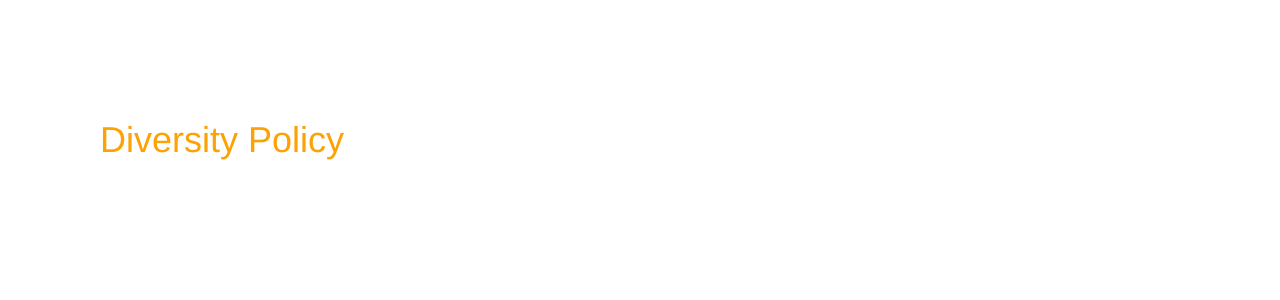
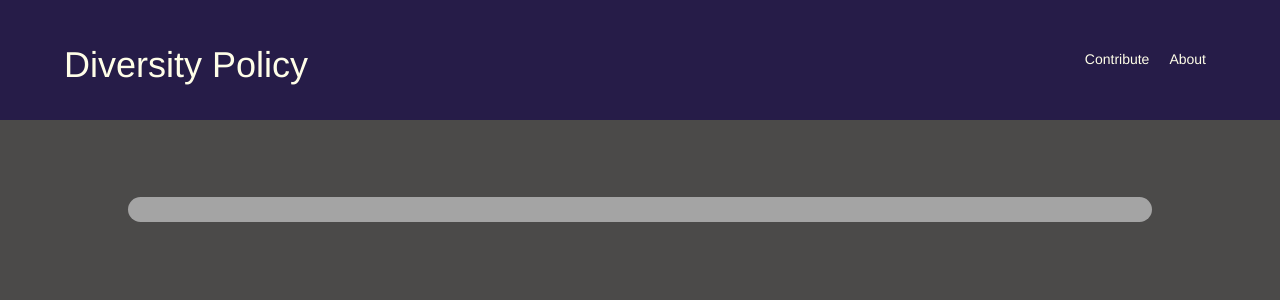
Before and after one commit to nickcirone/divpolicy, a Django app: page / in a window 1280 px wide. Shown: the top 300 px of the page. Run offline with Django 3.2, Linux system fonts and the light colour scheme; tables that the repository leaves empty hold one stand-in row (values such as "Sample post"); some libraries are stand-ins or nearby versions.

Commit message:
style changes to blog template

```diff
--- a/blog/static/css/blog.css
+++ b/blog/static/css/blog.css
@@ -1,7 +1,62 @@
 body {
-    padding: 100px;
+    background-color: #4b4a49;
 }
 
-h1 a {
-    color: #FCA205;
+#content_div {
+    padding-top: 6%;
+    display: flex;
+    flex-direction: column;
+    align-items: center;
 }
+
+#post_container {
+    width: 80%;
+    height: 80%;
+    display: flex;
+    justify-content: center;
+    flex-direction: column;
+    border-radius: 20px;
+    background-color: #a4a4a4;
+    padding-bottom: 25px;
+}
+
+#banner {
+    display: flex;
+    align-items: center;
+    justify-content: space-between;
+    flex-direction: row;
+    width: 100%;
+    height: 120px;
+    background-color: rgba(24, 11, 72, 0.72);
+}
+
+#banner_title {
+    padding-left: 5%;
+    display: flex;
+    flex-wrap: nowrap;
+}
+
+#banner #site_head {
+    color: #fffee8;
+}
+
+#banner_links {
+    padding-right: 5%;
+    display: flex;
+    flex-direction: row;
+}
+
+#banner_links a {
+    padding: 10px;
+    color: #fffee8;
+}
+
+.blog_post {
+    padding-top: 20px;
+    padding-left: 24px;
+    padding-right: 24px;
+}
+
+.blog_post h2 a {
+    color: rgb(213, 212, 214);
+}
--- a/blog/templates/blog/post_list.html
+++ b/blog/templates/blog/post_list.html
@@ -9,17 +9,27 @@
     <link rel="stylesheet" href="{% static 'css/blog.css' %}">
 </head>
 <body>
-        <div>
-            <h1><a href="/">Diversity Policy</a></h1>
+        <div id="banner">
+            <div id="banner_title">
+                <h1><a id="site_head" href="/">Diversity Policy</a></h1>
+            </div>
+            <div id="banner_links">
+                <h5><a href="/">Contribute</a></h5>
+                <h5><a href="/">About</a></h5>
+            </div>
         </div>
 
+        <div id="content_div">
+            <div id="post_container">
+            {% for post in posts %}
+            <div class="blog_post">
+                <h2><a href="">{{ post.title }}</a></h2>
+                <p>{{ post.text|linebreaksbr }}</p>
+                <p>published: {{ post.published_date }}</p>
+            </div>
+            {% endfor %}
+        </div>
+        </div>
 
-        {% for post in posts %}
-        <div>
-            <h2><a href="">{{ post.title }}</a></h2>
-            <p>{{ post.text|linebreaksbr }}</p>
-            <p>published: {{ post.published_date }}</p>
-        </div>
-        {% endfor %}
 </body>
 </html>
```
